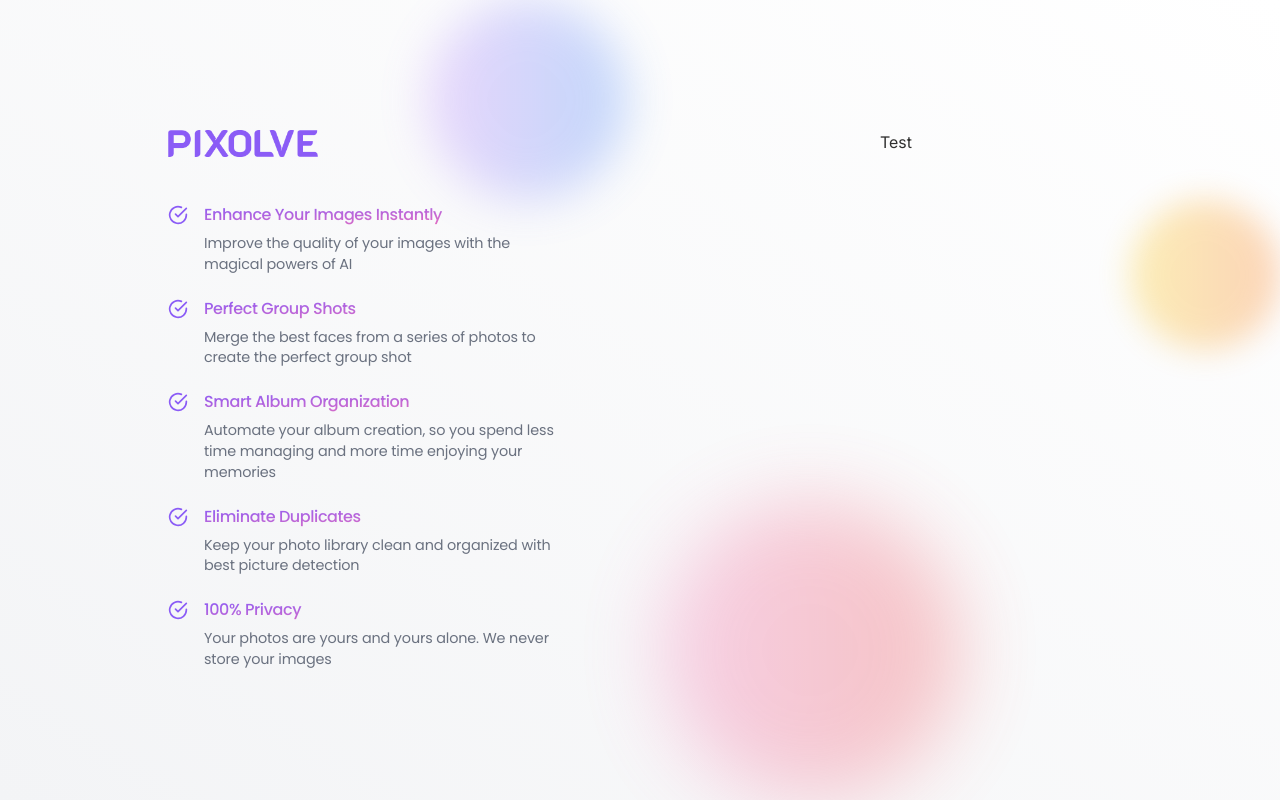
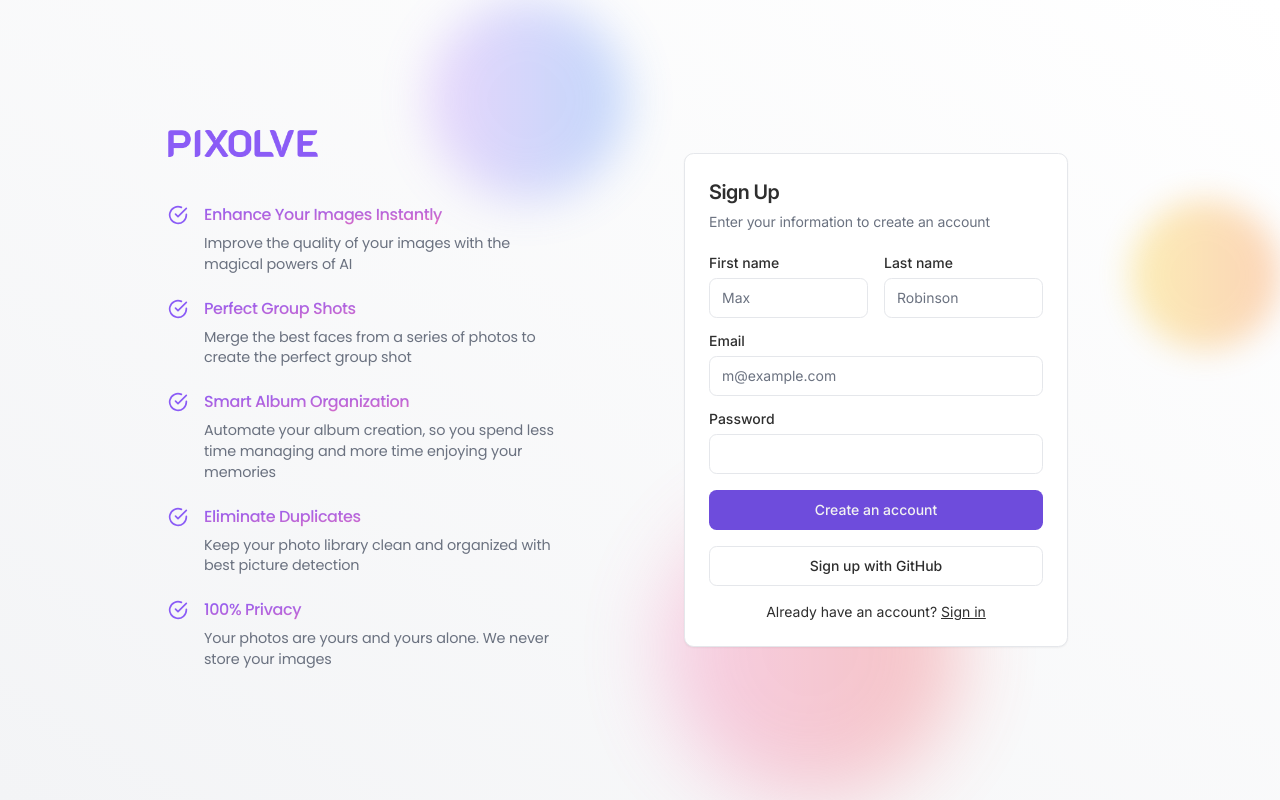
Before and after one commit to sohankancherla/pixolve-web, a Next.js app: page /auth/signup in a window 1280 px wide. Built offline with nearby package versions, Linux system fonts and the light colour scheme.

Commit message:
Add sign up form to sign up page

```diff
--- a/app/auth/signup/page.tsx
+++ b/app/auth/signup/page.tsx
@@ -3,6 +3,7 @@
 import Image from 'next/image';
 
 import { CircleCheckBig } from 'lucide-react';
+import SignUp from '@/components/signup';
 
 function ListItem({
   heading,
@@ -30,14 +31,14 @@
 
 export default function Signup() {
   return (
-    <main className="flex items-center justify-center p-4 min-h-screen h-full overflow-y-auto bg-gradient-to-bl from-[#ffffff] to-[#f3f4f6] dark:from-[#1f1f1f] dark:to-[#121317]">
+    <main className="flex items-center justify-center p-0 min-h-screen h-full overflow-y-auto bg-gradient-to-bl from-[#ffffff] to-[#f3f4f6] dark:from-[#1f1f1f] dark:to-[#121317]">
       <div className="absolute inset-0">
         <div className="absolute top-0 left-1/3 w-[200px] h-[200px] bg-gradient-to-r from-purple-400 to-blue-500 opacity-30 rounded-full filter blur-xl" />
         <div className="absolute bottom-0 right-1/4 w-[300px] h-[300px] bg-gradient-to-r from-pink-400 to-red-500 opacity-30 rounded-full filter blur-2xl" />
         <div className="absolute top-1/4 right-0 w-[150px] h-[150px] bg-gradient-to-r from-yellow-400 to-orange-500 opacity-30 rounded-full filter blur-lg" />
       </div>
-      <div className="w-full max-w-5xl lg:flex">
-        <section className="font-display text-muted-foreground lg:p-10 flex-1 flex flex-col">
+      <div className="w-full max-w-5xl lg:flex p-10 z-10">
+        <section className="font-display text-muted-foreground flex-1 flex flex-col items-center lg:items-start">
           <Image
             src="/logo-purple.png"
             alt="Pixolve"
@@ -68,8 +69,8 @@
             />
           </ul>
         </section>
-        <section className="h-full w-full p-10 flex flex-col justify-center items-center flex-1 font-sans">
-          Test
+        <section className="flex flex-col justify-center items-center flex-1">
+          <SignUp />
         </section>
       </div>
     </main>
--- /dev/null
+++ b/components/signup.tsx
@@ -0,0 +1,68 @@
+'use client';
+
+import React from 'react';
+
+import Link from 'next/link';
+
+import { Button } from '@/components/ui/button';
+import {
+  Card,
+  CardContent,
+  CardDescription,
+  CardHeader,
+  CardTitle,
+} from '@/components/ui/card';
+import { Input } from '@/components/ui/input';
+import { Label } from '@/components/ui/label';
+
+export default function SignUp() {
+  return (
+    <Card className="mx-auto max-w-sm">
+      <CardHeader>
+        <CardTitle className="text-xl">Sign Up</CardTitle>
+        <CardDescription>
+          Enter your information to create an account
+        </CardDescription>
+      </CardHeader>
+      <CardContent>
+        <div className="grid gap-4">
+          <div className="grid grid-cols-2 gap-4">
+            <div className="grid gap-2">
+              <Label htmlFor="first-name">First name</Label>
+              <Input id="first-name" placeholder="Max" required />
+            </div>
+            <div className="grid gap-2">
+              <Label htmlFor="last-name">Last name</Label>
+              <Input id="last-name" placeholder="Robinson" required />
+            </div>
+          </div>
+          <div className="grid gap-2">
+            <Label htmlFor="email">Email</Label>
+            <Input
+              id="email"
+              type="email"
+              placeholder="m@example.com"
+              required
+            />
+          </div>
+          <div className="grid gap-2">
+            <Label htmlFor="password">Password</Label>
+            <Input id="password" type="password" />
+          </div>
+          <Button type="submit" className="w-full">
+            Create an account
+          </Button>
+          <Button variant="outline" className="w-full">
+            Sign up with GitHub
+          </Button>
+        </div>
+        <div className="mt-4 text-center text-sm">
+          Already have an account?{' '}
+          <Link href="/app" className="underline">
+            Sign in
+          </Link>
+        </div>
+      </CardContent>
+    </Card>
+  );
+}
--- a/components/ui/button.tsx
+++ b/components/ui/button.tsx
@@ -9,7 +9,7 @@
   {
     variants: {
       variant: {
-        default: 'bg-primary text-primary-foreground hover:bg-primary/90',
+        default: 'bg-primary text-primary-foreground hover:bg-violet-400',
         destructive:
           'bg-destructive text-destructive-foreground hover:bg-destructive/90',
         outline:
--- /dev/null
+++ b/components/ui/card.tsx
@@ -0,0 +1,79 @@
+import * as React from "react"
+
+import { cn } from "@/lib/utils"
+
+const Card = React.forwardRef<
+  HTMLDivElement,
+  React.HTMLAttributes<HTMLDivElement>
+>(({ className, ...props }, ref) => (
+  <div
+    ref={ref}
+    className={cn(
+      "rounded-lg border bg-card text-card-foreground shadow-sm",
+      className
+    )}
+    {...props}
+  />
+))
+Card.displayName = "Card"
+
+const CardHeader = React.forwardRef<
+  HTMLDivElement,
+  React.HTMLAttributes<HTMLDivElement>
+>(({ className, ...props }, ref) => (
+  <div
+    ref={ref}
+    className={cn("flex flex-col space-y-1.5 p-6", className)}
+    {...props}
+  />
+))
+CardHeader.displayName = "CardHeader"
+
+const CardTitle = React.forwardRef<
+  HTMLParagraphElement,
+  React.HTMLAttributes<HTMLHeadingElement>
+>(({ className, ...props }, ref) => (
+  <h3
+    ref={ref}
+    className={cn(
+      "text-2xl font-semibold leading-none tracking-tight",
+      className
+    )}
+    {...props}
+  />
+))
+CardTitle.displayName = "CardTitle"
+
+const CardDescription = React.forwardRef<
+  HTMLParagraphElement,
+  React.HTMLAttributes<HTMLParagraphElement>
+>(({ className, ...props }, ref) => (
+  <p
+    ref={ref}
+    className={cn("text-sm text-muted-foreground", className)}
+    {...props}
+  />
+))
+CardDescription.displayName = "CardDescription"
+
+const CardContent = React.forwardRef<
+  HTMLDivElement,
+  React.HTMLAttributes<HTMLDivElement>
+>(({ className, ...props }, ref) => (
+  <div ref={ref} className={cn("p-6 pt-0", className)} {...props} />
+))
+CardContent.displayName = "CardContent"
+
+const CardFooter = React.forwardRef<
+  HTMLDivElement,
+  React.HTMLAttributes<HTMLDivElement>
+>(({ className, ...props }, ref) => (
+  <div
+    ref={ref}
+    className={cn("flex items-center p-6 pt-0", className)}
+    {...props}
+  />
+))
+CardFooter.displayName = "CardFooter"
+
+export { Card, CardHeader, CardFooter, CardTitle, CardDescription, CardContent }
--- /dev/null
+++ b/components/ui/input.tsx
@@ -0,0 +1,25 @@
+import * as React from "react"
+
+import { cn } from "@/lib/utils"
+
+export interface InputProps
+  extends React.InputHTMLAttributes<HTMLInputElement> {}
+
+const Input = React.forwardRef<HTMLInputElement, InputProps>(
+  ({ className, type, ...props }, ref) => {
+    return (
+      <input
+        type={type}
+        className={cn(
+          "flex h-10 w-full rounded-md border border-input bg-background px-3 py-2 text-sm ring-offset-background file:border-0 file:bg-transparent file:text-sm file:font-medium placeholder:text-muted-foreground focus-visible:outline-none focus-visible:ring-2 focus-visible:ring-ring focus-visible:ring-offset-2 disabled:cursor-not-allowed disabled:opacity-50",
+          className
+        )}
+        ref={ref}
+        {...props}
+      />
+    )
+  }
+)
+Input.displayName = "Input"
+
+export { Input }
--- /dev/null
+++ b/components/ui/label.tsx
@@ -0,0 +1,26 @@
+"use client"
+
+import * as React from "react"
+import * as LabelPrimitive from "@radix-ui/react-label"
+import { cva, type VariantProps } from "class-variance-authority"
+
+import { cn } from "@/lib/utils"
+
+const labelVariants = cva(
+  "text-sm font-medium leading-none peer-disabled:cursor-not-allowed peer-disabled:opacity-70"
+)
+
+const Label = React.forwardRef<
+  React.ElementRef<typeof LabelPrimitive.Root>,
+  React.ComponentPropsWithoutRef<typeof LabelPrimitive.Root> &
+    VariantProps<typeof labelVariants>
+>(({ className, ...props }, ref) => (
+  <LabelPrimitive.Root
+    ref={ref}
+    className={cn(labelVariants(), className)}
+    {...props}
+  />
+))
+Label.displayName = LabelPrimitive.Root.displayName
+
+export { Label }
--- a/package.json
+++ b/package.json
@@ -11,6 +11,7 @@
   "dependencies": {
     "@radix-ui/react-dropdown-menu": "^2.0.6",
     "@radix-ui/react-icons": "^1.3.0",
+    "@radix-ui/react-label": "^2.0.2",
     "@radix-ui/react-slot": "^1.0.2",
     "@vercel/analytics": "^1.3.1",
     "@vercel/speed-insights": "^1.0.11",
```
Also changed, not shown: .eslintrc.json, 1 other file (tests, documents, lock files or other folders).
